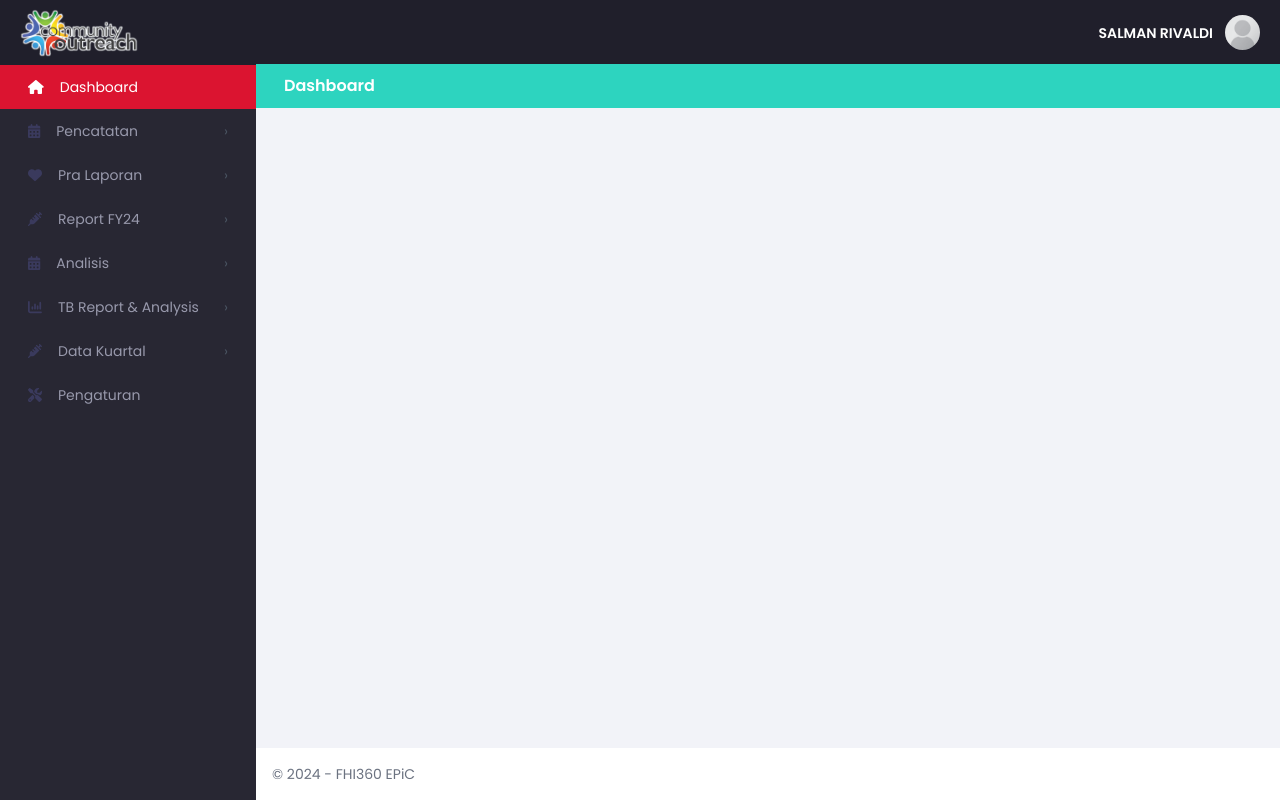
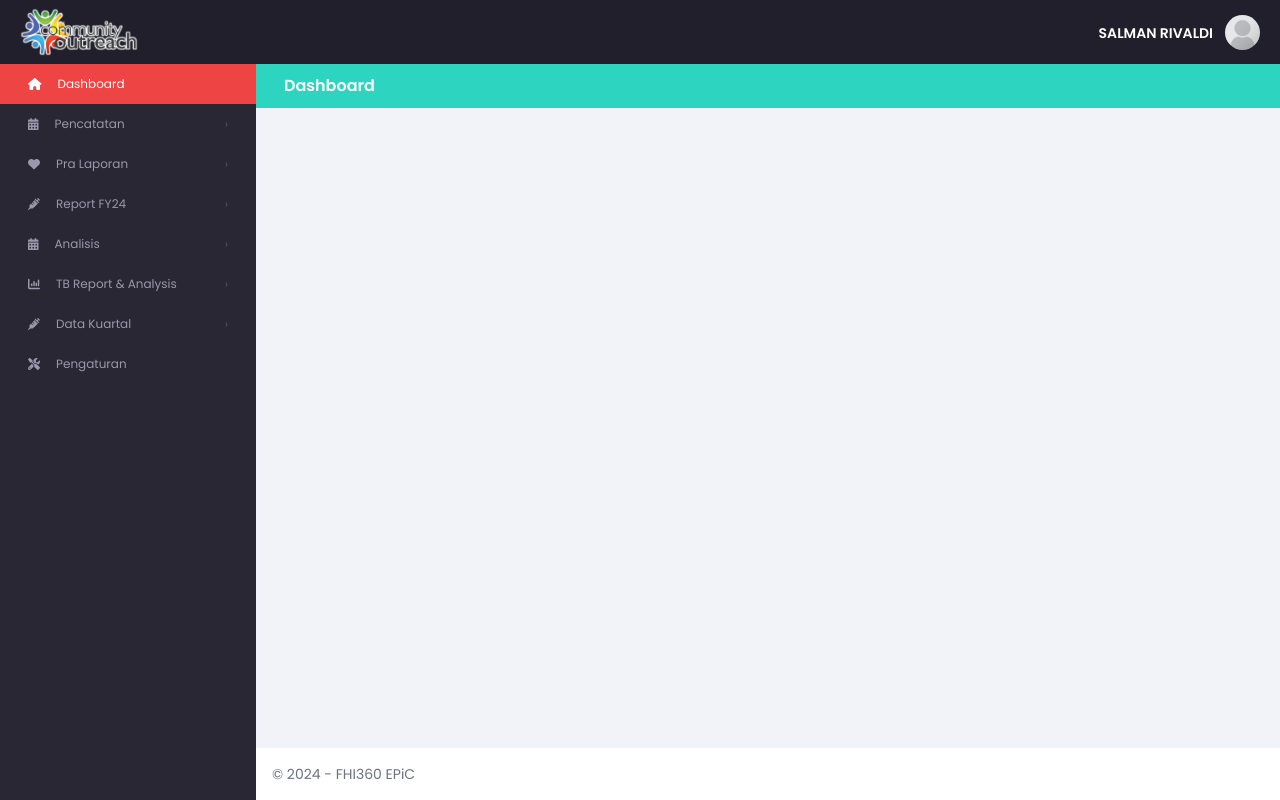
Before and after one commit to salmanrivaldi/cmd-ui, a Next.js app: page / in a window 1280 px wide. Shown: the top 800 px of the page. Built offline with nearby package versions, Linux system fonts and the light colour scheme.

Commit message:
refactor(sidebar): improve transition, smooth and better

```diff
--- /dev/null
+++ b/src/app/pra-laporan/data-record/form-1/page.tsx
@@ -0,0 +1,5 @@
+import Index from "@/components/05-Pages/Reservation/PrEP/Index";
+
+export default function Page() {
+	return <Index />;
+}
--- a/src/components/03-Organisms/Apps/Sidebar.tsx
+++ b/src/components/03-Organisms/Apps/Sidebar.tsx
@@ -1,8 +1,8 @@
 "use client";
 import Link from "next/link";
-import { useState, useEffect, Fragment } from "react";
-import { MdClose } from "react-icons/md"; // Replace FontAwesome with React Icons
-import { RxDotFilled } from "react-icons/rx"; // Use a dots icon from React Icons
+import React, { useState, useEffect, useCallback, useMemo } from "react";
+import { MdClose } from "react-icons/md";
+import { RxDotFilled } from "react-icons/rx";
 import { FiMinus } from "react-icons/fi";
 import Image from "next/image";
 import { usePathname } from "next/navigation";
@@ -11,120 +11,97 @@ import { openSidebar } from "@/redux/features/app.slice";
 import { RootState } from "@/redux/store";
 import { menus } from "@/data/menus";
 import { FontAwesomeIcon } from "@fortawesome/react-fontawesome";
+import { IconDefinition } from "@fortawesome/fontawesome-svg-core";
 
-export default function Sidebar() {
-	const dispatch = useDispatch();
-	const pathname = usePathname();
-	const [openMenu, setOpenMenu] = useState<number | null>(null);
-	const [openSubmenu, setOpenSubmenu] = useState<number | null>(null);
-	const isSidebarOpen = useSelector(
-		(state: RootState) => state.app.isSidebarOpen
-	);
-
-	useEffect(() => {
-		const menuIndex = menus.findIndex((menu) => {
-			if (menu.submenus) {
-				return menu.submenus.some(
-					(submenu) => submenu.url === pathname
-				);
-			}
-			return menu.url === pathname;
-		});
-
-		if (menuIndex !== -1) {
-			setOpenMenu(menuIndex);
+// Interfaces
+interface Submenu {
+	label: string;
+	url?: string;
+	submenus?: Submenu[];
 }
 
-		dispatch(openSidebar(false));
-	}, [pathname, dispatch]);
+interface Menu {
+	label: string;
+	icon: IconDefinition;
+	url?: string;
+	submenus?: Submenu[];
+}
 
-	const toggleSubmenu = (index: number) => {
-		setOpenMenu(openMenu === index ? null : index);
-		setOpenSubmenu(null);
-	};
+interface MenuItemProps {
+	menu: Menu;
+	index: number;
+	isActive: boolean;
+	openMenu: number | null;
+	toggleSubmenu: (index: number) => void;
+}
 
-	const toggleSubSubmenu = (index: number) => {
-		setOpenSubmenu(openSubmenu === index ? null : index);
-	};
+interface SubmenuItemProps {
+	submenu: Submenu;
+	subIndex: number;
+	openSubmenu: number | null;
+	toggleSubSubmenu: (index: number) => void;
+	pathname: string;
+}
 
+interface SubSubmenuItemProps {
+	subsubmenu: Submenu;
+	openSubmenu: number | null;
+	subIndex: number;
+}
+
+// MenuItem Component
+const MenuItem: React.FC<MenuItemProps> = React.memo(
+	({ menu, index, isActive, openMenu, toggleSubmenu }) => {
+		if (menu.url) {
 			return (
-		<Fragment>
-			{isSidebarOpen && (
-				<div
-					className="fixed inset-0 bg-black bg-opacity-50 transition-opacity z-10"
-					onClick={() => dispatch(openSidebar(false))}
-				/>
-			)}
-
-			<aside
-				className={`bg-[#282733] text-[#9899ac] w-64 h-screen fixed top-0 left-0 transform transition-transform duration-300 ease-in-out z-10 flex flex-col ${
-					isSidebarOpen ? "translate-x-0" : "-translate-x-full"
-				} md:translate-x-0`}
-			>
-				<div className="flex items-center justify-between h-[65px] px-5 bg-[#201F2B] sticky top-0 z-10">
-					<Link href="/" className="flex items-center">
-						<Image
-							src="/images/logo.png"
-							alt="Logo"
-							className="h-12 w-auto"
-							width={100}
-							height={50}
-						/>
-					</Link>
-
-					<button
-						className="relative group lg:hidden"
-						onClick={() => dispatch(openSidebar(false))}
-					>
-						<div className="relative flex overflow-hidden items-center justify-center rounded-full w-[28px] h-[28px] transform transition-all bg-slate-700 ring-0 ring-gray-300 hover:ring-4 group-focus:ring-4 ring-opacity-30 duration-200">
-							<MdClose />
-						</div>
-					</button>
-				</div>
-
-				<div className="flex-1 overflow-y-auto">
-					<ul id="sidebar-menu" className="pb-4">
-						{menus.map((menu, index) => {
-							const isActive =
-								pathname === menu.url ||
-								(menu.submenus &&
-									menu.submenus.some(
-										(submenu) => submenu.url === pathname
-									));
-
-							return (
-								<li key={index} className="text-sm">
+				<Link href={menu.url} prefetch={false}>
 					<div
 						className={`flex justify-between items-center cursor-pointer py-3 px-7 group hover:text-white ${
 							isActive
-												? "bg-red-active text-white"
+								? "bg-red-500 text-white"
 								: "hover:bg-dark-hover"
+						}`}
+					>
+						<div className="flex items-center w-full">
+							<span
+								className={`${
+									isActive
+										? "text-white"
+										: "group-hover:text-blue-500"
+								}`}
+							>
+								<FontAwesomeIcon icon={menu.icon} />
+							</span>
+							<span className="ml-4">{menu.label}</span>
+						</div>
+					</div>
+				</Link>
+			);
+		}
+
+		return (
+			<div
+				className={`flex justify-between items-center cursor-pointer py-3 px-7 group hover:text-white ${
+					isActive ? "bg-red-500 text-white" : "hover:bg-dark-hover"
 				}`}
 				onClick={() => toggleSubmenu(index)}
 			>
 				<div className="flex items-center w-full">
 					<span
-												className={`text-dark-icon ${
+						className={`${
 							isActive
 								? "text-white"
 								: "group-hover:text-blue-500"
 						}`}
 					>
-												<FontAwesomeIcon
-													icon={menu.icon}
-												/>
-												{/* Assuming menu.icon is now a React Icon */}
+						<FontAwesomeIcon icon={menu.icon} />
 					</span>
-											<span className="ml-4">
-												{menu.label}
-											</span>
+					<span className="ml-4">{menu.label}</span>
 				</div>
 				{menu.submenus && (
 					<span
-												className={`transform transition-all duration-300 ${
-													openMenu === index
-														? "rotate-90"
-														: ""
+						className={`transition-transform duration-500 ${
+							openMenu === index ? "rotate-90" : ""
 						} ${
 							isActive
 								? ""
@@ -135,70 +112,78 @@ export default function Sidebar() {
 					</span>
 				)}
 			</div>
+		);
+	}
+);
+MenuItem.displayName = "MenuItem";
 
-									{menu.submenus && (
+// SubSubmenuItem Component
+const SubSubmenuItem: React.FC<SubSubmenuItemProps> = React.memo(
+	({ subsubmenu }) => {
+		const content = (
+			<div className="py-2 pl-16 text-xs text-gray-500 hover:bg-dark-hover hover:text-white group">
+				<span className="flex items-center">
+					<FiMinus className="mr-2 group-hover:text-blue-500" />
+					{subsubmenu.label}
+				</span>
+			</div>
+		);
+
+		if (subsubmenu.url) {
+			return (
+				<Link href={subsubmenu.url} prefetch={false}>
+					{content}
+				</Link>
+			);
+		}
+
+		return content;
+	}
+);
+SubSubmenuItem.displayName = "SubSubmenuItem";
+
+// SubmenuItem Component
+const SubmenuItem: React.FC<SubmenuItemProps> = React.memo(
+	({ submenu, subIndex, openSubmenu, toggleSubSubmenu, pathname }) => {
+		if (submenu.url) {
+			return (
+				<Link href={submenu.url} prefetch={false}>
 					<div
-											style={{
-												transition:
-													"max-height 0.2s cubic-bezier(0.4, 0, 0.2, 1)",
-												maxHeight:
-													openMenu === index
-														? "9999px"
-														: "0",
-												opacity:
-													openMenu === index ? 1 : 0,
-											}}
-											className="overflow-hidden"
+						className={`relative flex items-center cursor-pointer py-3 pl-10 pr-7 text-xs group hover:bg-dark-hover hover:text-white ${
+							pathname === submenu.url
+								? "bg-dark-hover text-white"
+								: "text-gray-400"
+						}`}
 					>
-											<ul className="mt-2">
-												{menu.submenus.map(
-													(submenu, subIndex) => (
-														<li key={subIndex}>
+						<div className="flex items-center flex-grow">
+							<RxDotFilled className="mr-2 group-hover:text-blue-500" />
+							{submenu.label}
+						</div>
+					</div>
+				</Link>
+			);
+		}
+
+		return (
+			<>
 				<div
-																className={`relative flex items-center cursor-pointer py-3 pl-10 pr-7 text-sm group hover:bg-dark-hover hover:text-white ${
-																	pathname ===
-																	submenu.url
+					className={`relative flex items-center cursor-pointer py-3 pl-10 pr-7 text-xs group hover:bg-dark-hover hover:text-white ${
+						pathname === submenu.url
 							? "text-white"
 							: "text-gray-400"
 					}`}
 					onClick={() =>
-																	submenu.submenus &&
-																	toggleSubSubmenu(
-																		subIndex
-																	)
+						submenu.submenus && toggleSubSubmenu(subIndex)
 					}
 				>
-																<div className="flex items-center flex-grow ">
-																	{submenu.url ? (
-																		<Link
-																			href={
-																				submenu.url
-																			}
-																			className="flex items-center hover:text-white "
-																		>
-																			<RxDotFilled className="mr-2" />{" "}
-																			{/* Dots icon */}
-																			{
-																				submenu.label
-																			}
-																		</Link>
-																	) : (
-																		<span className="flex items-center">
-																			<RxDotFilled className="mr-2" />{" "}
-																			{/* Dots icon */}
-																			{
-																				submenu.label
-																			}
-																		</span>
-																	)}
+					<div className="flex items-center flex-grow">
+						<RxDotFilled className="mr-2 group-hover:text-blue-500" />
+						{submenu.label}
 					</div>
 					{submenu.submenus && (
 						<span
-																		className={`absolute right-7 transform transition-all duration-300 ${
-																			openSubmenu ===
-																			subIndex
-																				? "rotate-90"
-																				: ""
+							className={`absolute right-7 transition-transform duration-500 ${
+								openSubmenu === subIndex ? "rotate-90" : ""
 							}`}
 						>
 							&rsaquo;
@@ -208,63 +193,176 @@ export default function Sidebar() {
 
 				{submenu.submenus && (
 					<div
-																	style={{
-																		transition:
-																			"max-height 0.2s cubic-bezier(0.4, 0, 0.2, 1)",
-																		maxHeight:
-																			openSubmenu ===
-																			subIndex
-																				? "9999px"
-																				: "0",
-																		opacity:
-																			openSubmenu ===
-																			subIndex
-																				? 1
-																				: 0,
-																	}}
-																	className="overflow-hidden"
+						className={`overflow-hidden transition-all duration-500 ease-in-out ${
+							openSubmenu === subIndex
+								? "max-h-screen"
+								: "max-h-0"
+						}`}
 					>
 						<ul className="mt-2">
-																		{submenu.submenus.map(
-																			(
-																				subsubmenu,
-																				subSubIndex
-																			) => (
+							{submenu.submenus.map((subsubmenu, subSubIndex) => (
 								<li
-																					key={
-																						subSubIndex
-																					}
+									key={subSubIndex}
+									className={`overflow-hidden transition-all duration-500 ease-in-out ${
+										openSubmenu === subIndex
+											? "max-h-screen"
+											: "max-h-0"
+									}`}
 								>
-																					<div className="py-2 pl-16 text-sm text-gray-500 hover:bg-dark-hover hover:text-white">
-																						{subsubmenu.url ? (
-																							<Link
-																								href={
-																									subsubmenu.url
-																								}
-																								className="flex items-center"
-																							>
-																								<FiMinus className="mr-2" />{" "}
-																								{/* Dots icon */}
-																								{
-																									subsubmenu.label
-																								}
-																							</Link>
-																						) : (
-																							<span className="flex items-center text-gray-500">
-																								<RxDotFilled className="mr-2" />{" "}
-																								{/* Dots icon */}
-																								{
-																									subsubmenu.label
-																								}
-																							</span>
-																						)}
-																					</div>
+									<SubSubmenuItem
+										subsubmenu={subsubmenu}
+										openSubmenu={openSubmenu}
+										subIndex={subIndex}
+									/>
 								</li>
-																			)
-																		)}
+							))}
 						</ul>
 					</div>
 				)}
+			</>
+		);
+	}
+);
+SubmenuItem.displayName = "SubmenuItem";
+
+// Main Sidebar Component
+export default function Sidebar() {
+	const dispatch = useDispatch();
+	const pathname = usePathname();
+	const [openMenu, setOpenMenu] = useState<number | null>(null);
+	const [openSubmenu, setOpenSubmenu] = useState<number | null>(null);
+	const isSidebarOpen = useSelector(
+		(state: RootState) => state.app.isSidebarOpen
+	);
+
+	const findActiveMenuIndex = useCallback(() => {
+		return menus.findIndex((menu) => {
+			if (menu.submenus) {
+				return menu.submenus.some(
+					(submenu) => submenu.url === pathname
+				);
+			}
+			return menu.url === pathname;
+		});
+	}, [pathname]);
+
+	useEffect(() => {
+		const menuIndex = findActiveMenuIndex();
+		if (menuIndex !== -1) {
+			setOpenMenu(menuIndex);
+		}
+	}, [pathname, findActiveMenuIndex]);
+
+	useEffect(() => {
+		dispatch(openSidebar(false));
+	}, [pathname, dispatch]);
+
+	const toggleSubmenu = useCallback((index: number) => {
+		setOpenMenu((prev) => (prev === index ? null : index));
+		setOpenSubmenu(null);
+	}, []);
+
+	const toggleSubSubmenu = useCallback((index: number) => {
+		setOpenSubmenu((prev) => (prev === index ? null : index));
+	}, []);
+
+	const SidebarOverlay = useMemo(
+		() =>
+			isSidebarOpen && (
+				<div
+					className="fixed inset-0 bg-black bg-opacity-50 z-10"
+					onClick={() => dispatch(openSidebar(false))}
+				/>
+			),
+		[isSidebarOpen, dispatch]
+	);
+
+	const Logo = useMemo(
+		() => (
+			<Link href="/" prefetch={false} className="flex items-center">
+				<Image
+					src="/images/logo.png"
+					alt="Logo"
+					className="h-12 w-auto"
+					width={100}
+					height={50}
+					priority
+				/>
+			</Link>
+		),
+		[]
+	);
+
+	return (
+		<React.Fragment>
+			{SidebarOverlay}
+
+			<aside
+				className={`bg-[#282733] text-[#9899ac] w-64 fixed top-0 left-0 z-10 h-full transition-transform duration-500 ${
+					isSidebarOpen ? "translate-x-0" : "-translate-x-full"
+				} md:translate-x-0 flex flex-col`} // Menetapkan ukuran width tetap
+			>
+				<div className="flex items-center justify-between h-16 px-5 bg-[#201F2B] flex-shrink-0">
+					{Logo}
+					<button
+						className="relative group lg:hidden"
+						onClick={() => dispatch(openSidebar(false))}
+					>
+						<div className="relative flex overflow-hidden items-center justify-center rounded-full w-7 h-7 bg-slate-700 ring-0 ring-gray-300 hover:ring-4 group-focus:ring-4 ring-opacity-30">
+							<MdClose />
+						</div>
+					</button>
+				</div>
+
+				<nav className="flex-1 overflow-y-auto [&::-webkit-scrollbar]:w-1.5 [&::-webkit-scrollbar-track]:bg-[#282733] [&::-webkit-scrollbar-thumb]:bg-[#4a4b61] hover:[&::-webkit-scrollbar-thumb]:bg-[#6a6b8c]">
+					<ul id="sidebar-menu" className="pb-4">
+						{menus.map((menu, index) => {
+							const isActive: boolean =
+								pathname === menu.url ||
+								(menu.submenus?.some(
+									(submenu) => submenu.url === pathname
+								) ??
+									false);
+
+							return (
+								<li key={index} className="text-xs">
+									<MenuItem
+										menu={menu}
+										index={index}
+										isActive={isActive}
+										openMenu={openMenu}
+										toggleSubmenu={toggleSubmenu}
+									/>
+
+									{menu.submenus && (
+										<div
+											className={`overflow-hidden transition-all duration-500 ease-in-out ${
+												openMenu === index
+													? "max-h-screen"
+													: "max-h-0"
+											}`}
+										>
+											<ul className="mt-2">
+												{menu.submenus.map(
+													(submenu, subIndex) => (
+														<li key={subIndex}>
+															<SubmenuItem
+																submenu={
+																	submenu
+																}
+																subIndex={
+																	subIndex
+																}
+																openSubmenu={
+																	openSubmenu
+																}
+																toggleSubSubmenu={
+																	toggleSubSubmenu
+																}
+																pathname={
+																	pathname
+																}
+															/>
 														</li>
 													)
 												)}
@@ -275,8 +373,8 @@ export default function Sidebar() {
 							);
 						})}
 					</ul>
-				</div>
+				</nav>
 			</aside>
-		</Fragment>
+		</React.Fragment>
 	);
 }
--- a/src/data/menus.ts
+++ b/src/data/menus.ts
@@ -56,70 +56,70 @@ export const menus: Menu[] = [
             {
                 label: "Data Record",
                 submenus: [
-                    { label: "Form 1", url: "/pl/data-record/form-1" },
-                    { label: "Form 1A", url: "/pl/data-record/form-1a" },
-                    { label: "Form 2", url: "/pl/data-record/form-2" },
-                    { label: "Form 3", url: "/pl/data-record/form-3" },
-                    { label: "Form 4A", url: "/pl/data-record/form-4a" },
-                    { label: "Form 4B", url: "/pl/data-record/form-4b" },
-                    { label: "Form 4C", url: "/pl/data-record/form-4c" },
-                    { label: "Form 5A", url: "/pl/data-record/form-5a" },
-                    { label: "Form 5B", url: "/pl/data-record/form-5b" },
-                    { label: "Form 6", url: "/pl/data-record/form-6" },
-                    { label: "Form 7", url: "/pl/data-record/form-7" },
-                    { label: "Form 7B", url: "/pl/data-record/form-7b" },
-                    { label: "Form 8", url: "/pl/data-record/form-8" },
-                    { label: "Form Terminasi", url: "/pl/data-record/form-terminasi" },
-                    { label: "Form Transisi", url: "/pl/data-record/form-transisi" },
-                    { label: "Form Edit", url: "/pl/data-record/form-edit" },
+                    { label: "Form 1", url: "/pra-laporan/data-record/form-1" },
+                    { label: "Form 1A", url: "/pra-laporan/data-record/form-1a" },
+                    { label: "Form 2", url: "/pra-laporan/data-record/form-2" },
+                    { label: "Form 3", url: "/pra-laporan/data-record/form-3" },
+                    { label: "Form 4A", url: "/pra-laporan/data-record/form-4a" },
+                    { label: "Form 4B", url: "/pra-laporan/data-record/form-4b" },
+                    { label: "Form 4C", url: "/pra-laporan/data-record/form-4c" },
+                    { label: "Form 5A", url: "/pra-laporan/data-record/form-5a" },
+                    { label: "Form 5B", url: "/pra-laporan/data-record/form-5b" },
+                    { label: "Form 6", url: "/pra-laporan/data-record/form-6" },
+                    { label: "Form 7", url: "/pra-laporan/data-record/form-7" },
+                    { label: "Form 7B", url: "/pra-laporan/data-record/form-7b" },
+                    { label: "Form 8", url: "/pra-laporan/data-record/form-8" },
+                    { label: "Form Terminasi", url: "/pra-laporan/data-record/form-terminasi" },
+                    { label: "Form Transisi", url: "/pra-laporan/data-record/form-transisi" },
+                    { label: "Form Edit", url: "/pra-laporan/data-record/form-edit" },
                 ],
             },
             {
                 label: "Tabel Tracker",
                 submenus: [
-                    { label: "Reached", url: "/pl/tabel-tracker/reached" },
-                    { label: "Eligible", url: "/pl/tabel-tracker/eligible" },
-                    { label: "Tested", url: "/pl/tabel-tracker/tested" },
-                    { label: "New PLHIV", url: "/pl/tabel-tracker/new-plhiv" },
-                    { label: "Registered", url: "/pl/tabel-tracker/registered" },
-                    { label: "Initiated ART", url: "/pl/tabel-tracker/initiated-art" },
-                    { label: "Case managed", url: "/pl/tabel-tracker/case-managed" },
-                    { label: "Index testing", url: "/pl/tabel-tracker/index-testing" },
-                    { label: "Client retained", url: "/pl/tabel-tracker/client-retained" },
-                    { label: "Viral load", url: "/pl/tabel-tracker/viral-load" },
-                    { label: "Eligible VL", url: "/pl/tabel-tracker/eligible-vl" },
-                    { label: "(Re) Inisiasi", url: "/pl/tabel-tracker/re-inisiasi" },
+                    { label: "Reached", url: "/pra-laporan/tabel-tracker/reached" },
+                    { label: "Eligible", url: "/pra-laporan/tabel-tracker/eligible" },
+                    { label: "Tested", url: "/pra-laporan/tabel-tracker/tested" },
+                    { label: "New PRA-LAPORANHIV", url: "/pra-laporan/tabel-tracker/new-pra-laporanhiv" },
+                    { label: "Registered", url: "/pra-laporan/tabel-tracker/registered" },
+                    { label: "Initiated ART", url: "/pra-laporan/tabel-tracker/initiated-art" },
+                    { label: "Case managed", url: "/pra-laporan/tabel-tracker/case-managed" },
+                    { label: "Index testing", url: "/pra-laporan/tabel-tracker/index-testing" },
+                    { label: "Client retained", url: "/pra-laporan/tabel-tracker/client-retained" },
+                    { label: "Viral load", url: "/pra-laporan/tabel-tracker/viral-load" },
+                    { label: "Eligible VL", url: "/pra-laporan/tabel-tracker/eligible-vl" },
+                    { label: "(Re) Inisiasi", url: "/pra-laporan/tabel-tracker/re-inisiasi" },
                 ],
             },
             {
                 label: "Performance Tracker",
                 submenus: [
-                    { label: "Case finding", url: "/pl/performance-tracker/case-finding" },
-                    { label: "Case management", url: "/pl/performance-tracker/case-management" },
-                    { label: "Retained, VL & (Re) initiated", url: "/pl/performance-tracker/retained-vl-re-initiated" },
+                    { label: "Case finding", url: "/pra-laporan/performance-tracker/case-finding" },
+                    { label: "Case management", url: "/pra-laporan/performance-tracker/case-management" },
+                    { label: "Retained, VL & (Re) initiated", url: "/pra-laporan/performance-tracker/retained-vl-re-initiated" },
                 ],
             },
             {
                 label: "Performance Tracker FY 22",
                 submenus: [
-                    { label: "Case finding", url: "/pl/performance-tracker-fy22/case-finding" },
-                    { label: "Case management", url: "/pl/performance-tracker-fy22/case-management" },
+                    { label: "Case finding", url: "/pra-laporan/performance-tracker-fy22/case-finding" },
+                    { label: "Case management", url: "/pra-laporan/performance-tracker-fy22/case-management" },
                 ],
             },
             {
                 label: "Performance Tracker Q3-Q4 FY22",
                 submenus: [
-                    { label: "A. Case Finding", url: "/pl/performance-tracker-q3-q4-fy22/case-finding" },
-                    { label: "B. HIV/TB", url: "/pl/performance-tracker-q3-q4-fy22/hiv-tb" },
-                    { label: "C. Notifikasi Pasangan", url: "/pl/performance-tracker-q3-q4-fy22/notifikasi-pasangan" },
-                    { label: "D. Skrining HIV", url: "/pl/performance-tracker-q3-q4-fy22/skrining-hiv" },
-                    { label: "E. Case Management", url: "/pl/performance-tracker-q3-q4-fy22/case-management" },
-                    { label: "F. Adverse Event", url: "/pl/performance-tracker-q3-q4-fy22/adverse-event" },
+                    { label: "A. Case Finding", url: "/pra-laporan/performance-tracker-q3-q4-fy22/case-finding" },
+                    { label: "B. HIV/TB", url: "/pra-laporan/performance-tracker-q3-q4-fy22/hiv-tb" },
+                    { label: "C. Notifikasi Pasangan", url: "/pra-laporan/performance-tracker-q3-q4-fy22/notifikasi-pasangan" },
+                    { label: "D. Skrining HIV", url: "/pra-laporan/performance-tracker-q3-q4-fy22/skrining-hiv" },
+                    { label: "E. Case Management", url: "/pra-laporan/performance-tracker-q3-q4-fy22/case-management" },
+                    { label: "F. Adverse Event", url: "/pra-laporan/performance-tracker-q3-q4-fy22/adverse-event" },
                 ],
             },
-            { label: "Data PN Faskes", url: "/pl/data-pn-faskes" },
-            { label: "Laporan Skrining", url: "/pl/laporan-skrining" },
-            { label: "Laporan Skrining berbasis Komunitas", url: "/pl/laporan-skrining-komunitas" },
+            { label: "Data PN Faskes", url: "/pra-laporan/data-pn-faskes" },
+            { label: "Laporan Skrining", url: "/pra-laporan/laporan-skrining" },
+            { label: "Laporan Skrining berbasis Komunitas", url: "/pra-laporan/laporan-skrining-komunitas" },
         ],
     },
     {
@@ -171,7 +171,7 @@ export const menus: Menu[] = [
                 label: "TB Screening Chart",
                 submenus: [
                     { label: "Among KPs", url: "/cascade/tb-screening-chart/among-kps" },
-                    { label: "Among PLHIV", url: "/cascade/tb-screening-chart/among-plhiv" },
+                    { label: "Among PRA-LAPORANHIV", url: "/cascade/tb-screening-chart/among-pra-laporanhiv" },
                 ],
             },
             { label: "HIV-TB Cascade", url: "/cascade/hiv-tb-cascade" },
```
Lines whose indentation alone changed are shown as unchanged.
